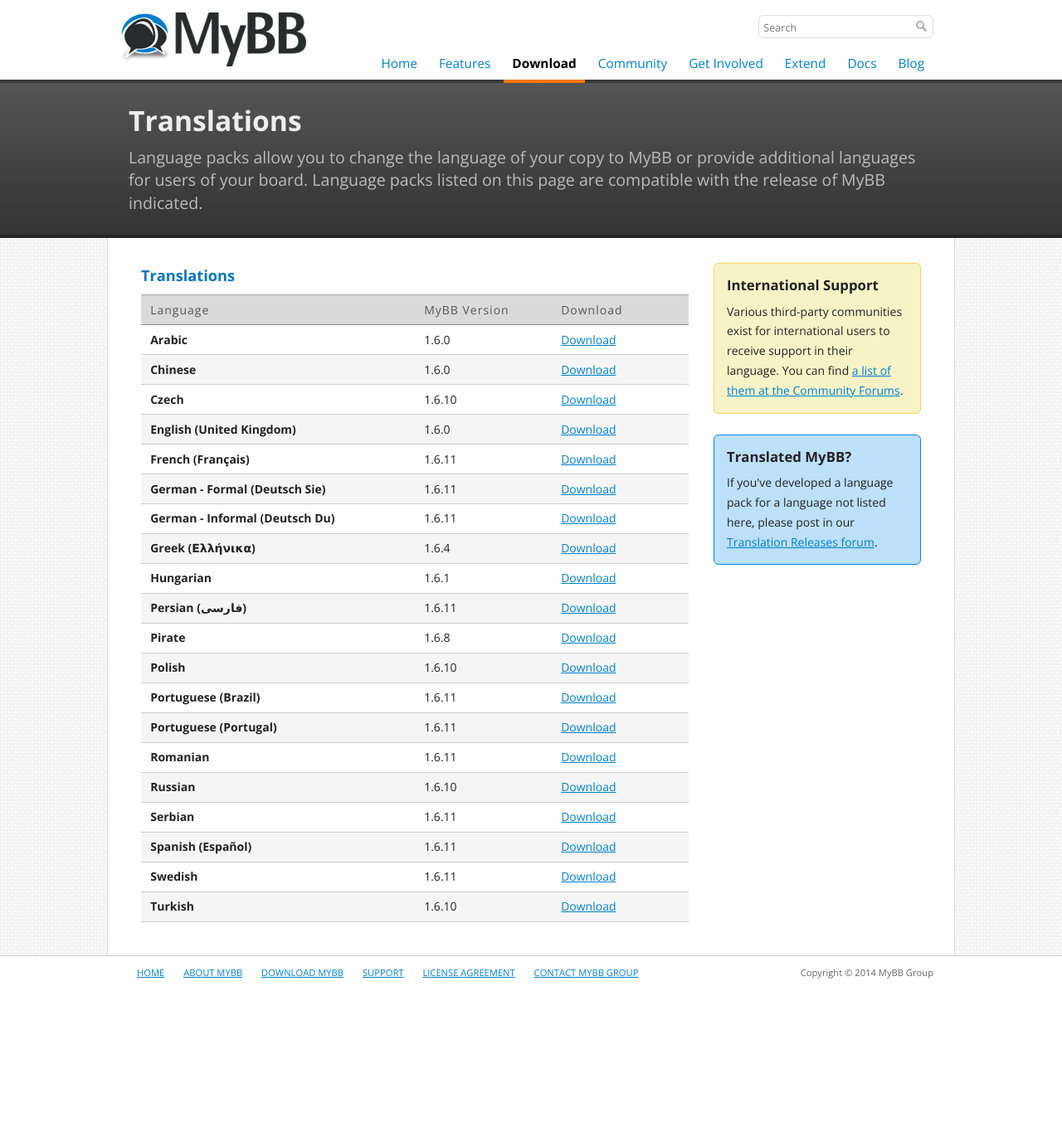
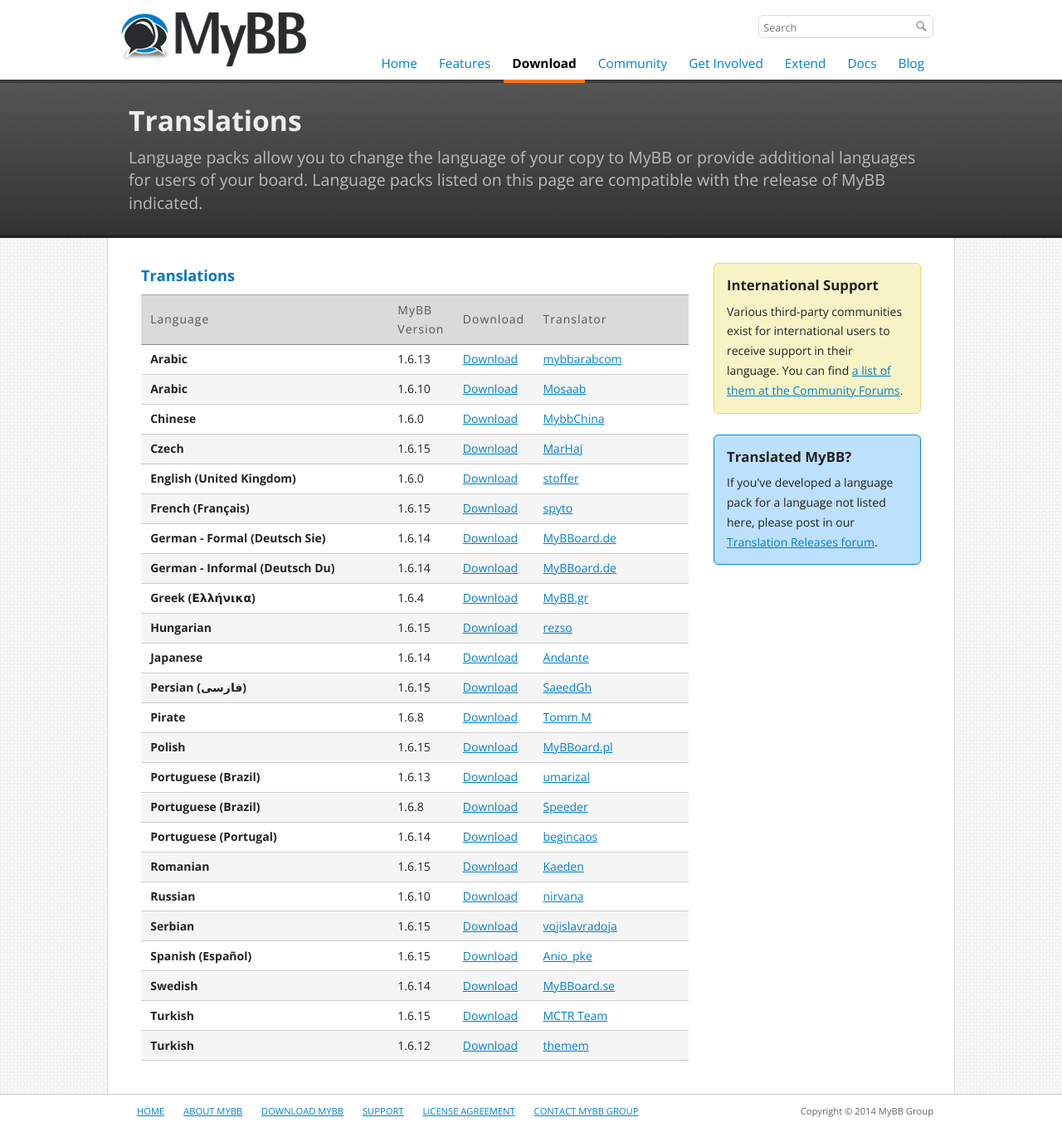
Before and after one commit to mybb/mybb.com, a Jekyll site: the page built from download/translations.html, in a window 1280 px wide. Shown: the whole page at 83% size. Built offline with Jekyll 4.4.1, drawn with Linux system fonts in a browser that asks for light colours; nearby versions of some CDN libraries; Markdown is read by kramdown in place of the engine named in the settings; before the commit the page ends 1192 px from its top, so only the background shows below that.

Commit message:
Update translation list

```diff
--- a/_data/translations.yml
+++ b/_data/translations.yml
@@ -1,99 +1,164 @@
-- language: Arabic
-  version: 1.6.0
-  version_code: 1600
-  url: http://community.mybb.com/attachment.php?aid=25726
+- language: "Arabic"
+  version: "1.6.13"
+  version_code: 1613
+  url: "http://community.mybb.com/attachment.php?aid=31670"
+  translator: "mybbarabcom"
+  translatorurl: "http://community.mybb.com/user-77421.html"
+- language: "Arabic"
+  version: "1.6.10"
+  version_code: 1610
+  url: "http://community.mybb.com/attachment.php?aid=29886"
+  translator: "Mosaab"
+  translatorurl: "http://community.mybb.com/user-73234.html"
 
-- language: Chinese
-  version: 1.6.0
+- language: "Chinese"
+  version: "1.6.0"
   version_code: 1600
   url: http://www.mybb.com/download/96/zip
+  translator: "MybbChina"
+  translatorurl: "http://community.mybb.com/user-15860.html"
 
-- language: Czech
-  version: 1.6.10
+- language: "Czech"
+  version: "1.6.15"
+  version_code: 1615
+  url: "http://community.mybb.com/attachment.php?aid=32093"
+  translator: "MarHaj"
+  translatorurl: "http://community.mybb.com/user-11904.html"
+
+- language: "English (United Kingdom)"
+  version: "1.6.0"
+  version_code: 1600
+  url: "http://www.mybb.com/download/98/zip"
+  translator: "stoffer"
+  translatorurl: "http://community.mybb.com/user-20065.html"
+
+- language: "French (Français)"
+  version: "1.6.15"
+  version_code: 1615
+  url: "http://upload.mybb.fr/French_language_pack.1.6.15.zip"
+  translator: "spyto"
+  translatorurl: "http://community.mybb.com/user-7942.html"
+
+- language: "German - Informal (Deutsch Du)"
+  version: "1.6.14"
+  version_code: 1614
+  url: "http://www.mybboard.de/downloads/langdu-zip/"
+  translator: "MyBBoard.de"
+  translatorurl: "http://www.mybboard.de/"
+
+- language: "German - Formal (Deutsch Sie)"
+  version: "1.6.14"
+  version_code: 1614
+  url: "http://www.mybboard.de/downloads/langsie-zip/"
+  translator: "MyBBoard.de"
+  translatorurl: "http://www.mybboard.de/"
+
+- language: "Greek (Ελλήνικα)"
+  version: "1.6.4"
+  version_code: 1604
+  url: "http://www.mybb.com/download/108/zip"
+  translator: "MyBB.gr"
+  translatorurl: "http://www.mybb.gr/"
+
+- language: "Hungarian"
+  version: "1.6.15"
+  version_code: 1615
+  url: "http://community.mybb.com/attachment.php?aid=32127"
+  translator: "rezso"
+  translatorurl: "http://community.mybb.com/user-78710.html"
+
+- language: "Japanese"
+  version: "1.6.14"
+  version_code: 1614
+  url: "http://community.mybb.com/attachment.php?aid=31874"
+  translator: "Andante"
+  translatorurl: "http://community.mybb.com/user-84524.html"
+
+- language: "Persian (فارسی)"
+  version: "1.6.15"
+  version_code: 1615
+  url: "https://googledrive.com/host/0B1io8D4cQytcYTZmM2QwMGQtMTc0ZC00Yzg1LWJlNWUtYTkzYmE1OTZjM2Yy"
+  translator: "SaeedGh"
+  translatorurl: "http://community.mybb.com/user-14229.html"
+
+- language: "Pirate"
+  version: "1.6.8"
+  version_code: 1608
+  url: "https://github.com/TommM/Pirate-Language-Pack/zipball/master"
+  translator: "Tomm M"
+  translatorurl: "http://community.mybb.com/user-14621.html"
+
+- language: "Polish"
+  version: "1.6.15"
+  version_code: 1615
+  url: "http://community.mybb.com/attachment.php?aid=32155"
+  translator: "MyBBoard.pl"
+  translatorurl: "http://www.mybboard.pl/"
+
+- language: "Portuguese (Brazil)"
+  version: "1.6.13"
+  version_code: 1613
+  url: "http://community.mybb.com/attachment.php?aid=31590"
+  translator: "umarizal"
+  translatorurl: "http://community.mybb.com/user-24393.html"
+- language: "Portuguese (Brazil)"
+  version: "1.6.8"
+  version_code: 1608
+  url: "http://community.mybb.com/attachment.php?aid=27820"
+  translator: "Speeder"
+  translatorurl: "http://community.mybb.com/user-10693.html"
+
+- language: "Portuguese (Portugal)"
+  version: "1.6.14"
+  version_code: 1614
+  url: "http://community.mybb.com/attachment.php?aid=31929"
+  translator: "begincaos"
+  translatorurl: "http://community.mybb.com/user-8505.html"
+
+- language: "Romanian"
+  version: "1.6.15"
+  version_code: 1615
+  url: "https://github.com/Kaeden/mybb-romanian/archive/1.6.15.zip"
+  translator: "Kaeden"
+  translatorurl: "http://community.mybb.com/user-37107.html"
+
+- language: "Russian"
+  version: "1.6.10"
   version_code: 1610
-  url: http://community.mybb.com/attachment.php?aid=29064
+  url: "http://community.mybb.com/attachment.php?aid=30267"
+  translator: "nirvana"
+  translatorurl: "http://community.mybb.com/user-29682.html"
 
-- language: English (United Kingdom)
-  version: 1.6.0
-  version_code: 1600
-  url: http://www.mybb.com/download/98/zip
+- language: "Serbian"
+  version: "1.6.15"
+  version_code: 1615
+  url: "http://community.mybb.com/attachment.php?aid=32102"
+  translator: "vojislavradoja"
+  translatorurl: "http://community.mybb.com/user-4282.html"
 
-- language: French (Français)
-  version: 1.6.11
-  version_code: 1611
-  url: http://upload.mybb.fr/French_language_pack.1.6.11.zip
+- language: "Spanish (Español)"
+  version: "1.6.15"
+  version_code: 1615
+  url: "http://community.mybb.com/attachment.php?aid=32094"
+  translator: "Anio_pke"
+  translatorurl: "http://community.mybb.com/user-1804.html"
 
-- language: German - Informal (Deutsch Du)
-  version: 1.6.11
-  version_code: 1611
-  url: http://www.mybboard.de/downloads/langdu-zip/
+- language: "Swedish"
+  version: "1.6.14"
+  version_code: 1614
+  url: "http://mybboard.se/uploads/translations/lang_svenska_1614.rar"
+  translator: "MyBBoard.se"
+  translatorurl: "http://www.mybboard.se/"
 
-- language: German - Formal (Deutsch Sie)
-  version: 1.6.11
-  version_code: 1611
-  url: http://www.mybboard.de/downloads/langsie-zip/
-
-- language: Greek (Ελλήνικα)
-  version: 1.6.4
-  version_code: 1604
-  url: http://www.mybb.com/download/108/zip
-
-- language: Hungarian
-  version: 1.6.1
-  version_code: 1601
-  url: http://community.mybb.com/attachment.php?aid=20860
-
-- language: Persian (فارسی)
-  version: 1.6.11
-  version_code: 1611
-  url: http://community.mybb.com/attachment.php?aid=30300
-
-- language: Pirate
-  version: 1.6.8
-  version_code: 1608
-  url: https://github.com/TommM/Pirate-Language-Pack/zipball/master
-
-- language: Polish
-  version: 1.6.10
-  version_code: 1610
-  url: http://community.mybb.com/attachment.php?aid=29159
-
-- language: Portuguese (Portugal)
-  version: 1.6.11
-  version_code: 1611
-  url: http://community.mybb.com/attachment.php?aid=27820
-
-- language: Portuguese (Brazil)
-  version: 1.6.11
-  version_code: 1611
-  url: http://community.mybb.com/attachment.php?aid=30423
-
-- language: Romanian
-  version: 1.6.11
-  version_code: 1611
-  url: http://community.mybb.com/attachment.php?aid=30318
-
-- language: Russian
-  version: 1.6.10
-  version_code: 1610
-  url: http://community.mybb.com/attachment.php?aid=30267
-
-- language: Serbian
-  version: 1.6.11
-  version_code: 1611
-  url: http://community.mybb.com/attachment.php?aid=30301
-
-- language: Spanish (Español)
-  version: 1.6.11
-  version_code: 1611
-  url: http://community.mybb.com/attachment.php?aid=30427
-
-- language: Swedish
-  version: 1.6.11
-  version_code: 1611
-  url: http://mybboard.se/attachment.php?aid=12
-
-- language: Turkish
-  version: 1.6.10
-  version_code: 1610
-  url: http://community.mybb.com/attachment.php?aid=29059
+- language: "Turkish"
+  version: "1.6.15"
+  version_code: 1615
+  url: "http://community.mybb.com/attachment.php?aid=32092"
+  translator: "MCTR Team"
+  translatorurl: "http://destek.mybb.com.tr/showteam.php"
+- language: "Turkish"
+  version: "1.6.12"
+  version_code: 1612
+  url: "http://community.mybb.com/attachment.php?aid=30761"
+  translator: "themem"
+  translatorurl: "http://community.mybb.com/user-6203.html"
--- a/download/translations.html
+++ b/download/translations.html
@@ -28,10 +28,12 @@
 				<tr>
 					<th style="width: 50%">
 						Language</th>
-					<th style="width: 25%;">
+					<th style="width: 10%;">
 						MyBB Version</th>
-					<th style="width: 25%">
+					<th style="width: 10%">
 						Download</th>
+					<th style="width: 30%">
+						Translator</th>
 				</tr>
 			</thead>
 			<tbody>
@@ -41,6 +43,7 @@
 					<th class="row">{{ translation.language }}</th>
 					<td>{{ translation.version }}</td>
 					<td><a href="{{ translation.url }}">Download</a></td>
+					<td><a href="{{ translation.translatorurl }}">{{ translation.translator }}</a></td>
 				</tr>
 				{% endfor %}
 			</tbody>
```
